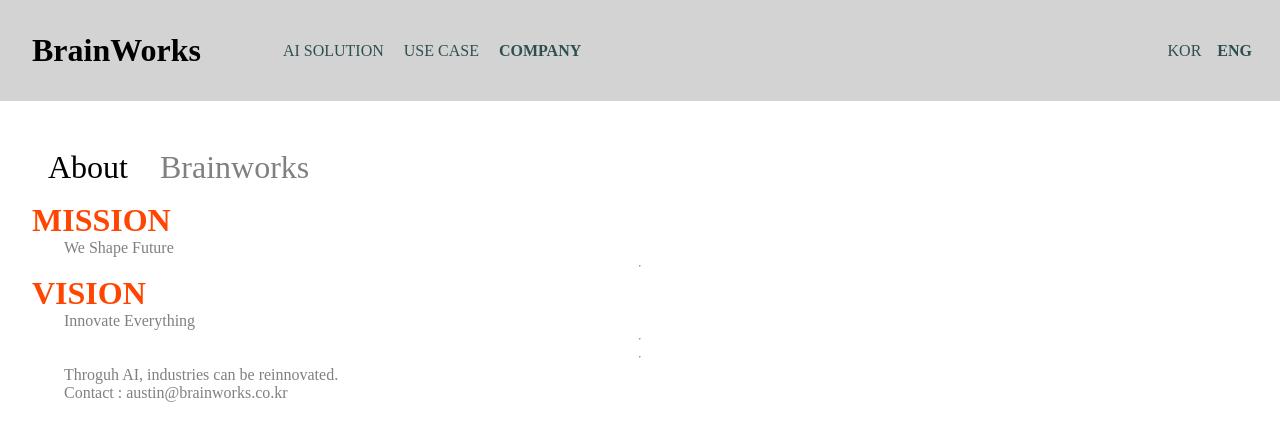
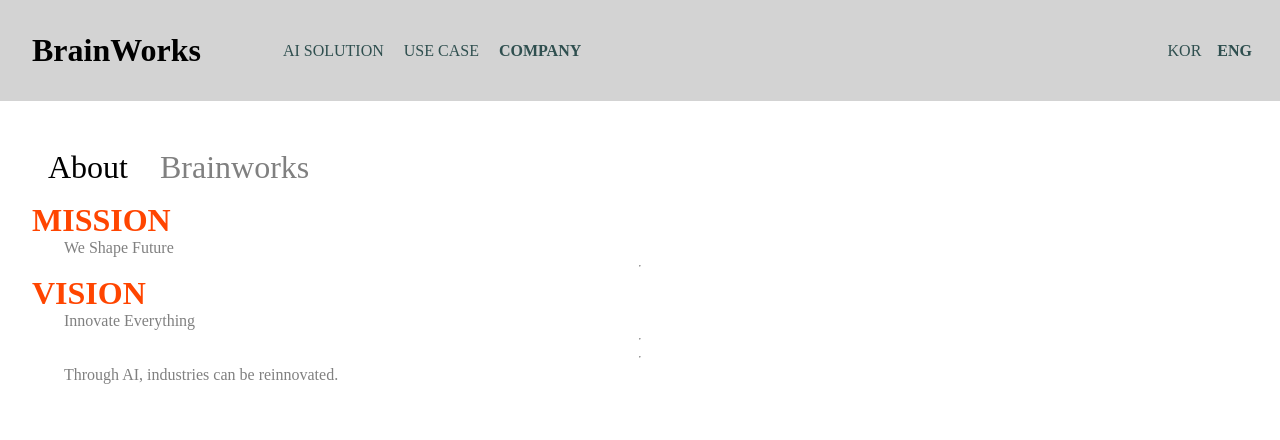
Before and after one commit to brainworks-company/brainworks-company.github.io, a plain HTML site: page index.html in a window 1280 px wide. Drawn offline with Linux system fonts and the light colour scheme.

Commit message:
[사민철] FIX: 메일 주소 삭제

```diff
--- a/index.html
+++ b/index.html
@@ -41,8 +41,7 @@
       </div-->
       <hr>
       <div class="text indent1">
-        Throguh AI, industries can be reinnovated.<br>
-        Contact : austin@brainworks.co.kr
+        Through AI, industries can be reinnovated.<br>
       </div>
     </div>
   </body>
```
